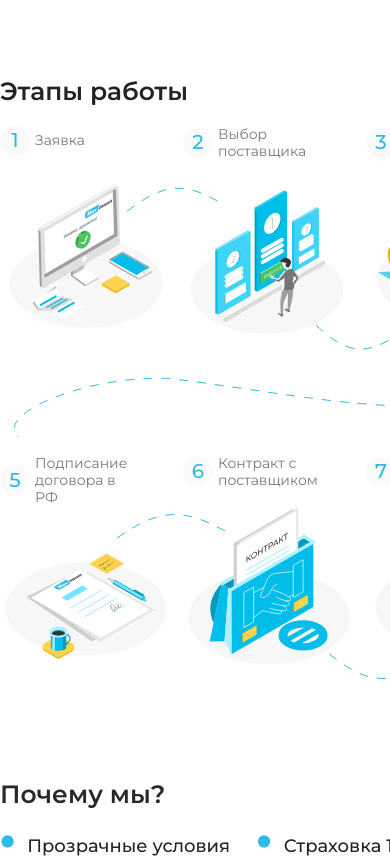
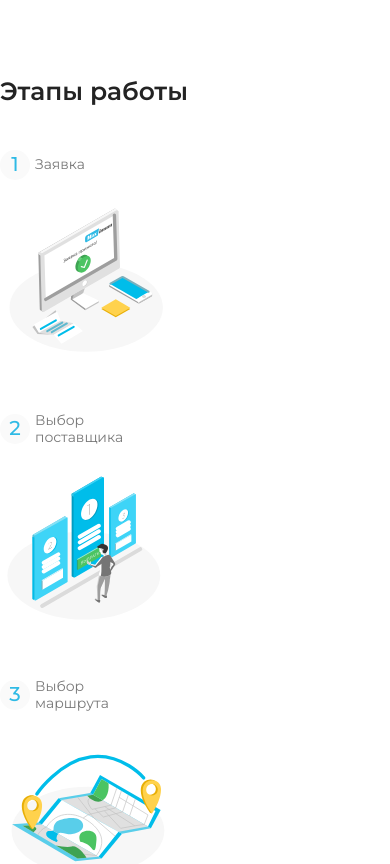
Before and after one commit to Legend1796/Maximum, a React (Create React App) app: page / in a window 390 px wide. Shown: the part 1740-2604 px from the top of the page. Built offline with nearby package versions, Linux system fonts and the light colour scheme.

Commit message:
steps grid mobile

```diff
--- a/src/components/steps/steps.css
+++ b/src/components/steps/steps.css
@@ -129,3 +129,11 @@
         z-index: -1;
     }
 }
+
+@media screen and (max-width: 768px) {
+    .steps__grid-table {
+        margin-top: 37px;
+        grid-template-columns: repeat(1, 1fr);
+        row-gap: 44px;
+    }
+}
--- a/src/components/steps/steps.jsx
+++ b/src/components/steps/steps.jsx
@@ -9,6 +9,7 @@
 import step8 from "../../images/steps/step8.svg";
 import road from "../../images/steps/road.svg";
 import roadTab from "../../images/steps/road_tab.svg";
+import roadMobile from "../../images/steps/road_mobile.svg";
 
 function Steps({ pageWidth }) {
   return (
@@ -16,8 +17,10 @@
       <div className="steps__container">
         {pageWidth > 1430 ? (
           <img src={road} alt="road" className="steps__road" />
+        ) : pageWidth > 768 ? (
+          <img src={roadTab} alt="road" className="steps__road" />
         ) : (
-          <img src={roadTab} alt="road" className="steps__road" />
+          <img src={roadMobile} alt="road" className="steps__road" />
         )}
         <h2 className="steps__title">Этапы работы</h2>
         <ul className="steps__grid-table">
```
Also changed, not shown: src/images/steps/road_mobile.svg (added).
